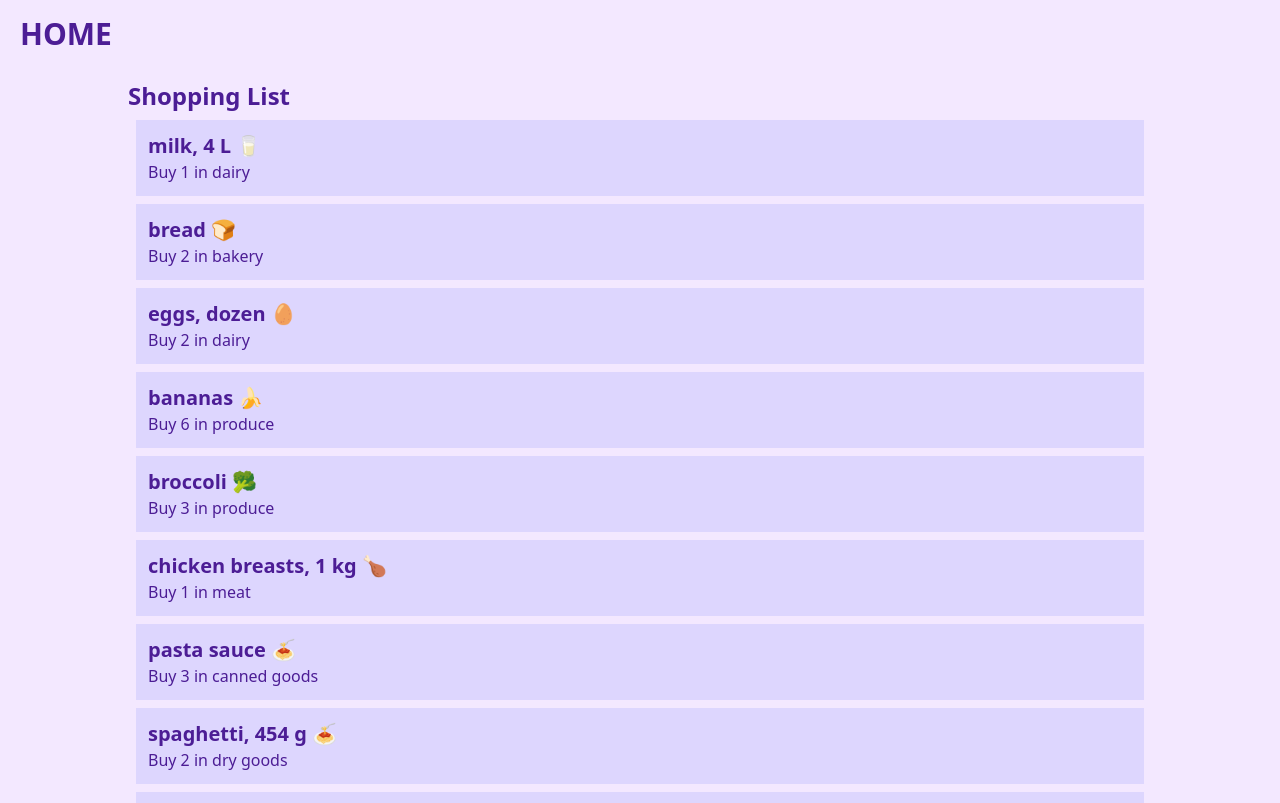
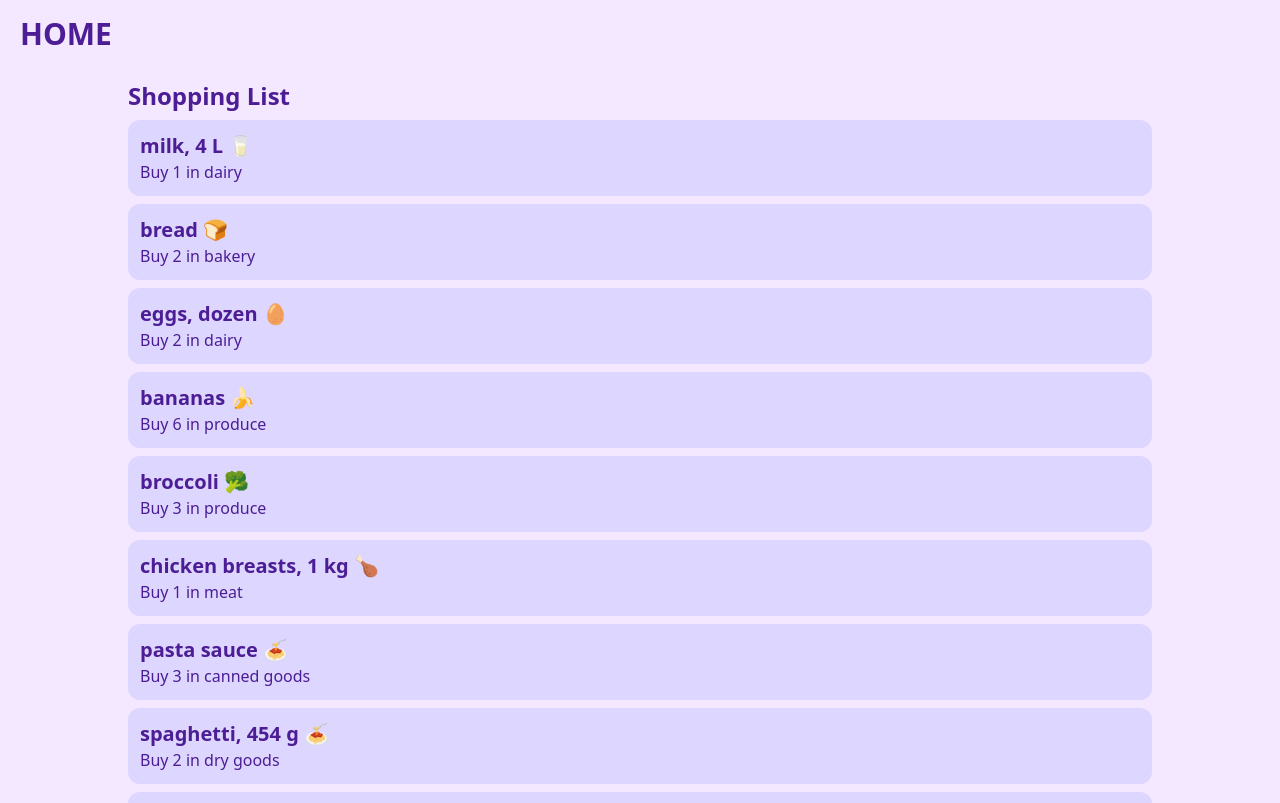
Before and after one commit to emildave/cprg306-assignments, a Next.js app: page /week-3 in a window 1280 px wide. Shown: the top 803 px of the page. Built offline with nearby package versions, Linux system fonts and the light colour scheme.

Commit message:
updated week 3
touched up some styling to match

```diff
--- a/app/week-3/item.js
+++ b/app/week-3/item.js
@@ -1,7 +1,7 @@
 export default function Item(props) {
     return (
         <main>
-            <section className='m-2 bg-violet-200 p-3'>
+            <section className='my-2 bg-violet-200 p-3 rounded-xl'>
             <h2 className='text-xl font-bold text-violet-900'>{props.name}</h2>
             <p className='text-violet-900'>Buy {props.quantity} in {props.category}</p>
             </section>
```
